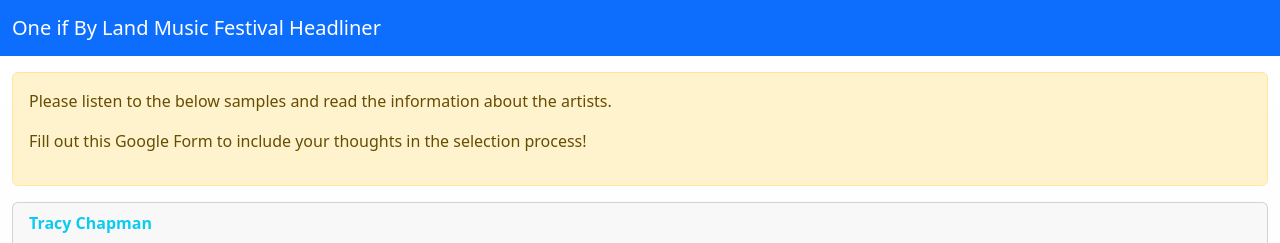
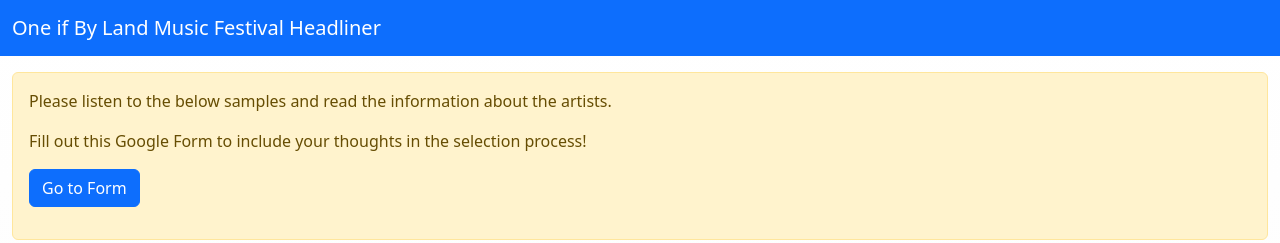
Before and after one commit to cej/cej.github.io, a plain HTML site: page headliners.html in a window 1280 px wide. Shown: the top 243 px of the page. Drawn offline with nearby package versions, Linux system fonts and the light colour scheme; some icons are missing.

Commit message:
headliners link

```diff
--- a/headliners.html
+++ b/headliners.html
@@ -31,6 +31,7 @@
   <div class="alert alert-warning">
     <p>Please listen to the below samples and read the information about the artists.</p>
     <p>Fill out this Google Form to include your thoughts in the selection process!</p>
+    <p><a class="btn btn-primary" href="https://forms.gle/DHDfL7SczTQGv6A38">Go to Form</a></p>
   </div>
   <div class="row">
     <div class="col-12">
```
